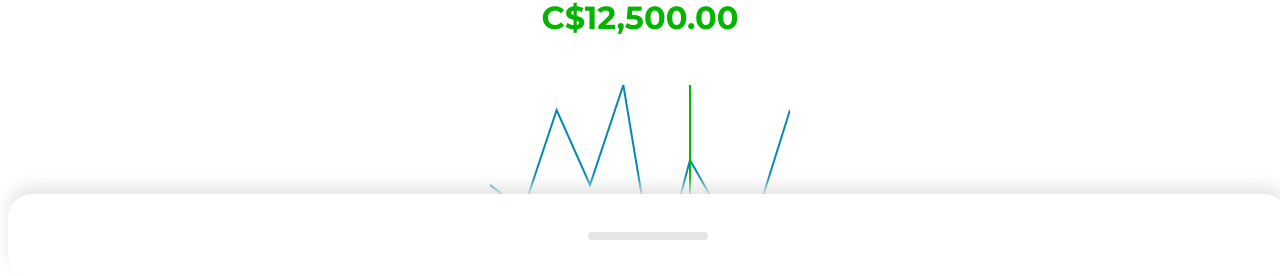
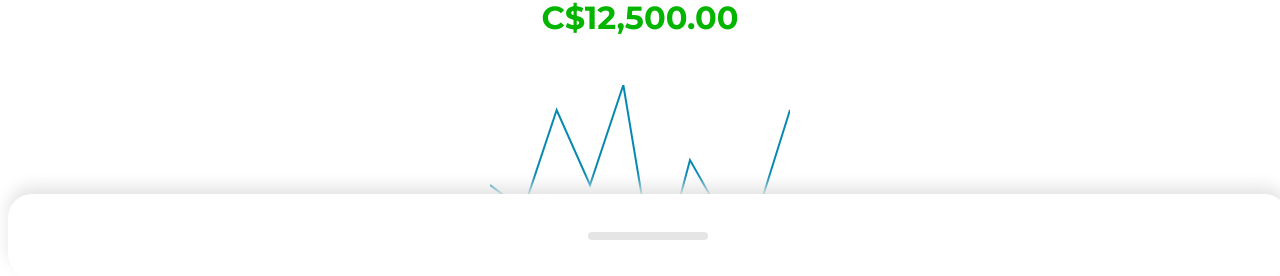
Before and after one commit to laviku/vuejs-fundamentos, a Vue app: page / in a window 1280 px wide. Shown: the part 522-798 px from the top of the page. Built offline with nearby package versions, Linux system fonts and the light colour scheme.

Commit message:
events triggered on the graphic

```diff
--- a/src/components/Resume/Graphic.vue
+++ b/src/components/Resume/Graphic.vue
@@ -1,6 +1,11 @@
 <template>
   <div>
-    <svg viewBox="0 0 300 200">
+    <svg
+      @touchstart="tap"
+      @touchmove="tap"
+      @touchend="untap"
+      viewBox="0 0 300 200"
+    >
       <line
         stroke="#c4c4c4"
         stroke-width="2"
@@ -16,11 +21,12 @@
         :points="points"
       />
       <line
+        v-show="showPointer"
         stroke="#04b500"
         stroke-width="2"
-        x1="200"
+        :x1="pointer"
         y1="0"
-        x2="200"
+        :x2="pointer"
         y2="200"
       />
     </svg>
@@ -30,7 +36,7 @@
 </template>
 
 <script setup>
-import { defineProps, toRefs, computed } from "vue";
+import { defineProps, toRefs, computed, ref } from "vue";
 
 const props = defineProps({
   amounts: {
@@ -63,6 +69,21 @@
     return `${points} ${x}, ${y}`;
   }, "0, 100");
 });
+
+const showPointer = ref(false);
+const pointer = ref(0);
+
+const tap = ({ target, touches }) => {
+  showPointer.value = true;
+  const elementWidth = target.getBoundingClientRect().width;
+  const elementX = target.getBoundingClientRect().x;
+  const touchX = touches[0].clientX;
+  pointer.value = ((touchX - elementX) * 300) / elementWidth;
+};
+
+const untap = () => {
+  showPointer.value = false;
+};
 </script>
 
 <style scoped>
```
